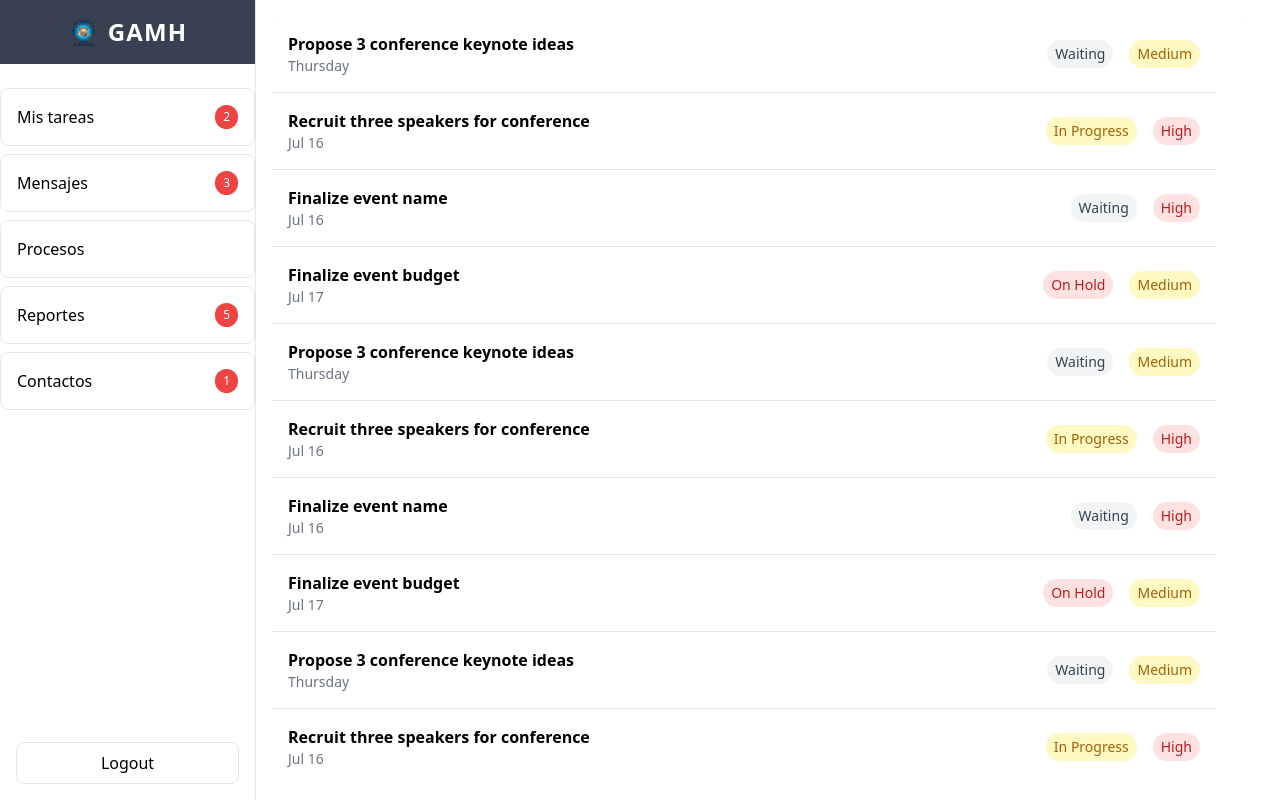
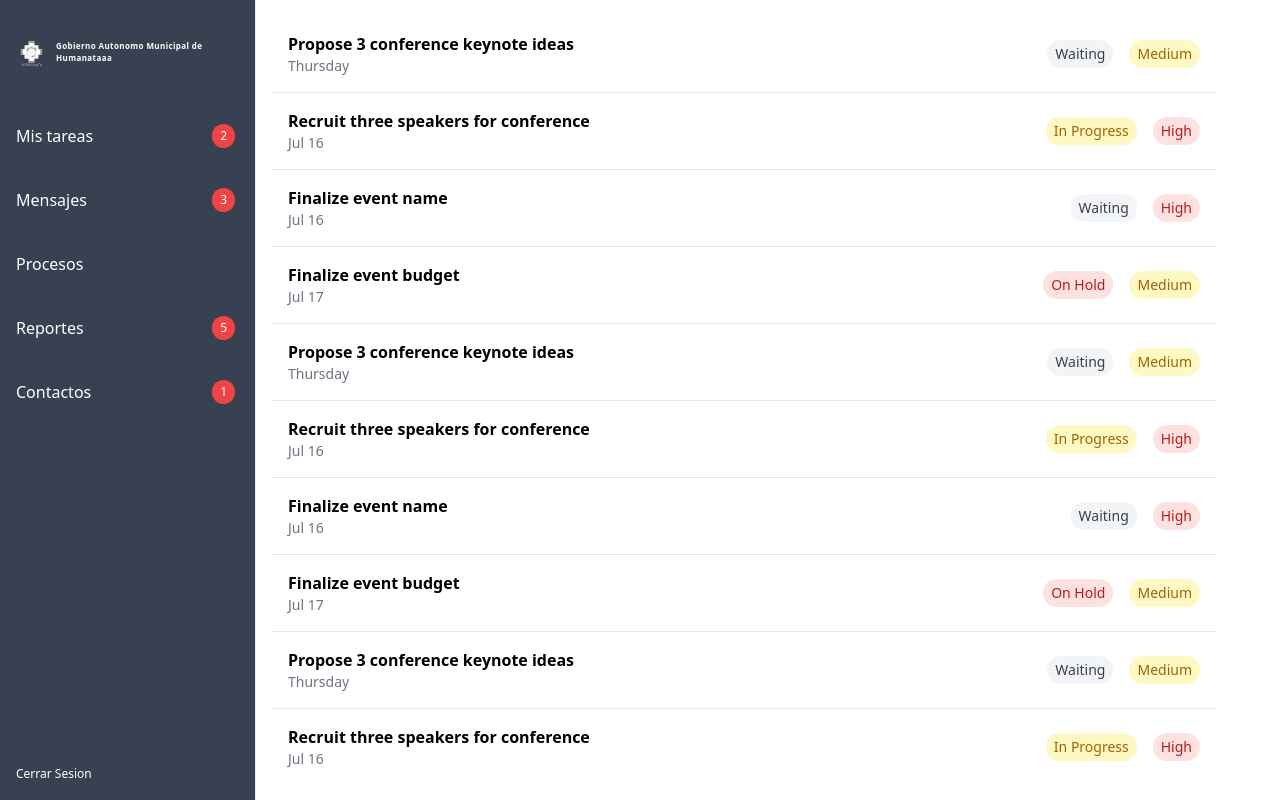
Before and after one commit to Marcelo-Ramirez/System-roadmap-GAMH, a React (Create React App) app in the folder client/: page /home in a window 1280 px wide. Built offline with nearby package versions, Linux system fonts and the light colour scheme; sample sign-in values are in the browser's storage.

Commit message:
modificando la ui de process y slidebar solo colores

```diff
--- a/client/src/components/home/Process.js
+++ b/client/src/components/home/Process.js
@@ -141,7 +141,7 @@ const Process = () => {
                         {folderTypes.map((type) => (
                             <div
                                 key={type}
-                                className={`w-full py-2 px-4 text-center border rounded-lg cursor-pointer ${folderType === type ? 'bg-blue-500 text-white' : 'bg-white text-gray-700'}`}
+                                className={`w-full py-2 px-4 text-center border rounded-lg cursor-pointer ${folderType === type ? 'bg-slate-500 text-white' : 'bg-white text-gray-700'}`}
                                 onClick={() => setFolderType(type)}
                             >
                                 {type}
@@ -151,7 +151,7 @@ const Process = () => {
                 </div>
                 <button
                     type="submit"
-                    className="w-full py-2 px-4 bg-indigo-600 text-white font-bold rounded-lg hover:bg-indigo-500 mt-4"
+                    className="w-full py-2 px-4 bg-teal-800 text-white font-bold rounded-lg hover:bg-teal-700 mt-4"
                 >
                     Start Process
                 </button>
--- a/client/src/components/home/Sidebar.js
+++ b/client/src/components/home/Sidebar.js
@@ -8,31 +8,31 @@ const Sidebar = ({ setContent, notifications }) => {
         logout();
     };
     return (
-        <div className="w-1/5 h-screen flex flex-col justify-between bg-white text-black border-r border-gray-200">
+        <div className="w-1/5 h-screen flex flex-col justify-between bg-gray-700 text-white border-r border-gray-200 pr-1">
             <div>
-                <div className="p-4 flex items-center justify-center bg-gray-700 text-white">
-                    <img src={`${process.env.PUBLIC_URL}/static/logo.png`} alt="Logo" className="h-8 mr-2" />
-                    <h1 className="text-2xl font-bold tracking-wider">GAMH</h1>
+                <div className="p-4 flex items-center justify-center bg-gray-700 text-white pt-9">
+                    <img src={`${process.env.PUBLIC_URL}/static/logoDraw.png`} alt="Logo" className="h-8 mr-2" />
+                    <h1 className="text-xxxs font-bold tracking-wider">Gobierno Autonomo Municipal de Humanataaa</h1>
                 </div>
                 <nav className="mt-6 flex-grow">
                     <ul>
-                        <li className="p-4 hover:bg-gray-200 cursor-pointer flex justify-between border rounded-lg mb-2" onClick={() => setContent('Mis tareas')}>
+                        <li className="p-4 hover:bg-gray-200 cursor-pointer flex justify-between mb-2" onClick={() => setContent('Mis tareas')}>
                             Mis tareas
                             {notifications.tasks > 0 && <span className="bg-red-500 text-white px-2 py-1 rounded-full text-xs">{notifications.tasks}</span>}
                         </li>
-                        <li className="p-4 hover:bg-gray-200 cursor-pointer flex justify-between border rounded-lg mb-2" onClick={() => setContent('Mensajes')}>
+                        <li className="p-4 hover:bg-gray-200 cursor-pointer flex justify-between mb-2" onClick={() => setContent('Mensajes')}>
                             Mensajes
                             {notifications.messages > 0 && <span className="bg-red-500 text-white px-2 py-1 rounded-full text-xs">{notifications.messages}</span>}
                         </li>
-                        <li className="p-4 hover:bg-gray-200 cursor-pointer flex justify-between border rounded-lg mb-2" onClick={() => setContent('Process')}>
+                        <li className="p-4 hover:bg-gray-200 cursor-pointer flex justify-between mb-2" onClick={() => setContent('Process')}>
                             Procesos
                             {notifications.projects > 0 && <span className="bg-red-500 text-white px-2 py-1 rounded-full text-xs">{notifications.projects}</span>}
                         </li>
-                        <li className="p-4 hover:bg-gray-200 cursor-pointer flex justify-between border rounded-lg mb-2" onClick={() => setContent('Reportes')}>
+                        <li className="p-4 hover:bg-gray-200 cursor-pointer flex justify-between mb-2" onClick={() => setContent('Reportes')}>
                             Reportes
                             {notifications.reports > 0 && <span className="bg-red-500 text-white px-2 py-1 rounded-full text-xs">{notifications.reports}</span>}
                         </li>
-                        <li className="p-4 hover:bg-gray-200 cursor-pointer flex justify-between border rounded-lg mb-2" onClick={() => setContent('Contactos')}>
+                        <li className="p-4 hover:bg-gray-200 cursor-pointer flex justify-between mb-2" onClick={() => setContent('Contactos')}>
                             Contactos
                             {notifications.contacts > 0 && <span className="bg-red-500 text-white px-2 py-1 rounded-full text-xs">{notifications.contacts}</span>}
                         </li>
@@ -40,8 +40,8 @@ const Sidebar = ({ setContent, notifications }) => {
                 </nav>
             </div>
             <div className="p-4">
-                <button className="w-full border text-black py-2 rounded-lg hover:bg-red-300" onClick={handleLogout}>
-                    Logout
+                <button className="text-xs text-white rounded-lg hover:bg-red-300" onClick={handleLogout}>
+                    Cerrar Sesion
                 </button>
             </div>
         </div>
```
